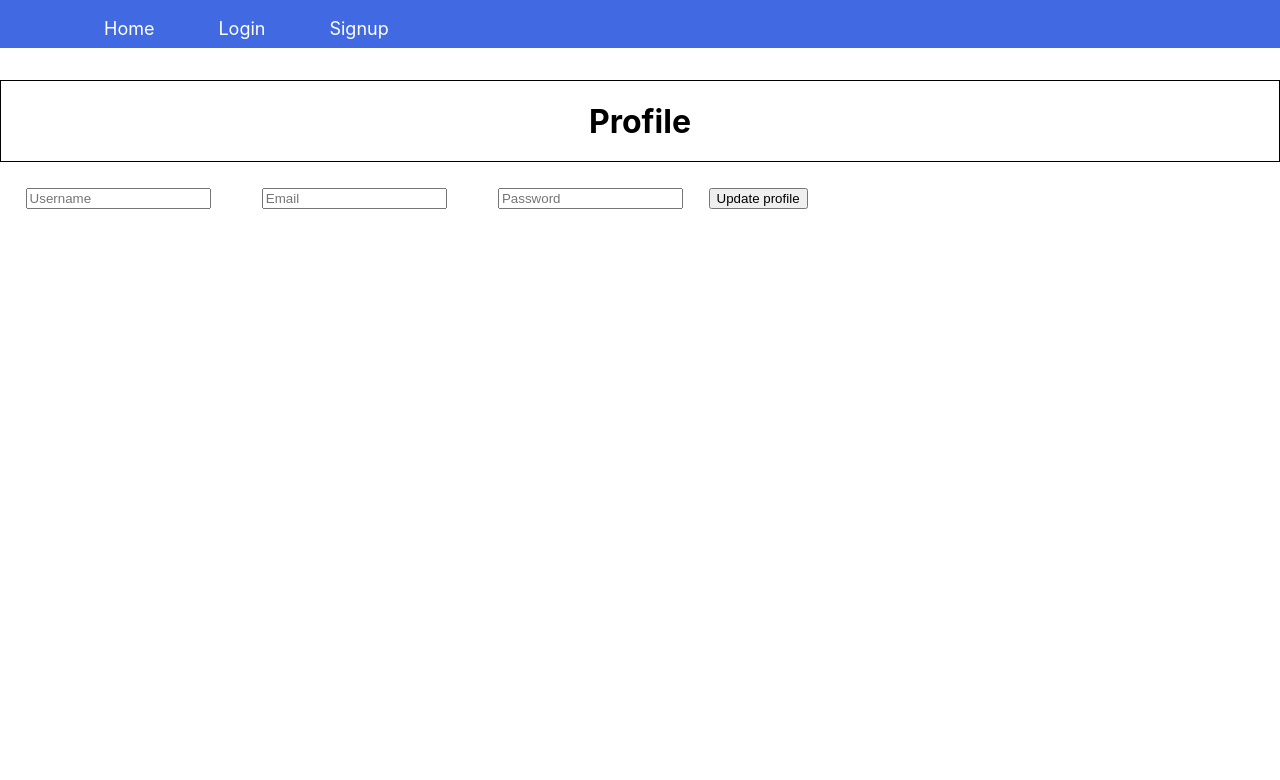
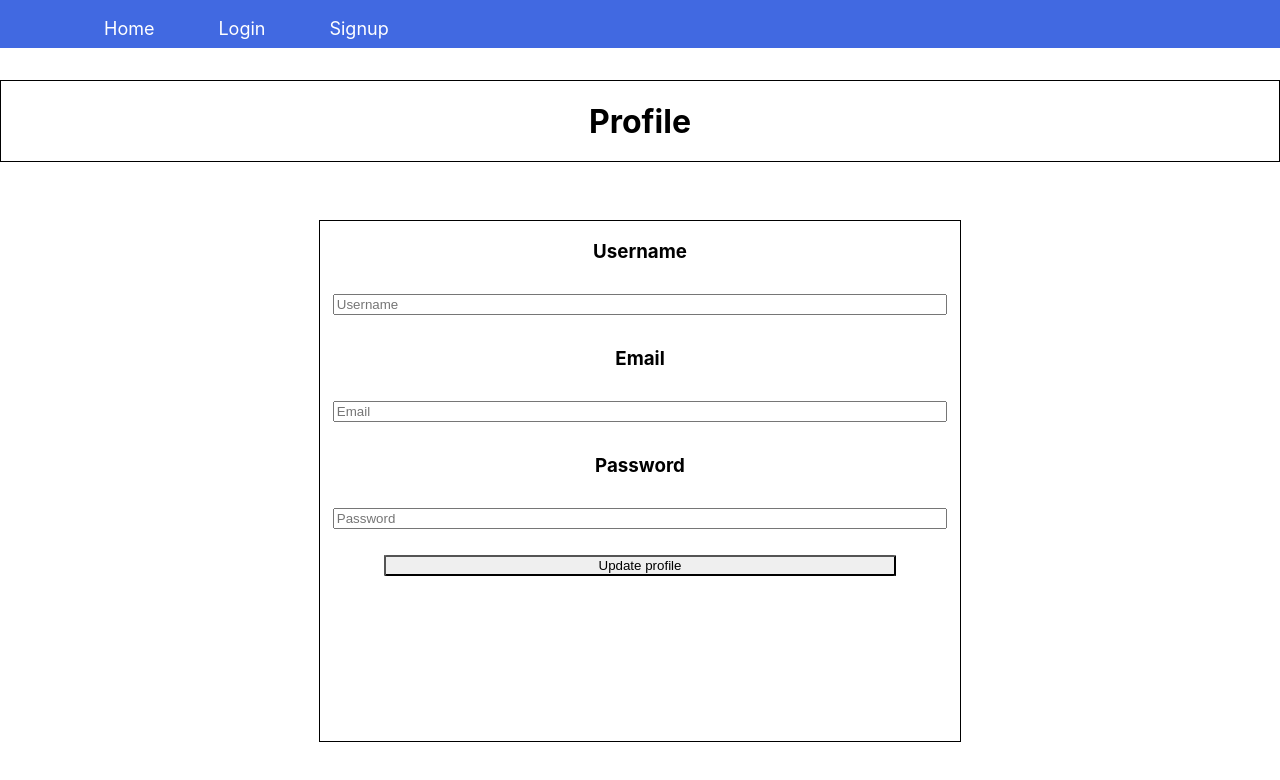
Before and after one commit to VegardVog/Bob-s-settlement, a React (Create React App) app in the folder frontend/: page /profile in a window 1280 px wide. Shown: the top 780 px of the page. Built offline with nearby package versions, Linux system fonts and the light colour scheme; no server answers.

Commit message:
Need to add put endpoint

```diff
--- a/frontend/src/components/auth/Login.tsx
+++ b/frontend/src/components/auth/Login.tsx
@@ -3,6 +3,7 @@ import "../../styles/login.css";
 import axios from 'axios';
 import { UserContext, UserTypes } from '../../contextAPI/User';
 import { HttpRequestsContext, HttpRequestsTypes } from '../../contextAPI/HttpRequests';
+import { useNavigate } from 'react-router-dom';
 
 
 const Login = () =>{
@@ -12,6 +13,7 @@ const Login = () =>{
     password: "",
 });
 
+const navigate = useNavigate();
 
 const {setLoggedIn, setId} = useContext(UserContext) as UserTypes;
 
@@ -39,6 +41,8 @@ const handleChange = (e: ChangeEvent<HTMLInputElement>) => {
                 const response = await axios.post(baseURL + "/auth/signin", form);
                 setLoggedIn("true");
                 setId(response.data.id);
+                console.log(response);
+                navigate("/");
             } catch (error) {
                 console.error(error);
             }
@@ -53,6 +57,8 @@ const handleChange = (e: ChangeEvent<HTMLInputElement>) => {
       <div className='login-container'>
       <form onSubmit={handleSubmit} className='login-form-container'>
           <h2>Login</h2>
+
+          <label htmlFor='username'><h3>Username</h3></label>
           <input
               name='username'
               type="text"
@@ -63,9 +69,10 @@ const handleChange = (e: ChangeEvent<HTMLInputElement>) => {
               onChange={(e) => {handleChange(e)}}
               />
 
+            <label htmlFor='password'><h3>Password</h3></label>
           <input
               name='password'
-              type="text"
+              type="password"
               required
               placeholder='Password'
               className='login-form-item'
--- a/frontend/src/components/auth/Signup.tsx
+++ b/frontend/src/components/auth/Signup.tsx
@@ -60,6 +60,8 @@ const Signup  = () => {
         <div className='signup-container'>
             <form onSubmit={handleSubmit} className='signup-form-container'>
                 <h2>Sign up</h2>
+
+                <label htmlFor='username'><h3>Username</h3></label>
                 <input
                     name='username'
                     type="text"
@@ -70,10 +72,10 @@ const Signup  = () => {
                     onChange={(e) => {handleChange(e)}}
                     />
 
-
+                <label htmlFor='email'><h3>Email</h3></label>
                 <input
                     name='email'
-                    type="text"
+                    type="email"
                     required
                     placeholder='Email'
                     className='signup-form-item'
@@ -81,9 +83,10 @@ const Signup  = () => {
                     onChange={(e) => {handleChange(e)}}
                     />
 
+                <label htmlFor='password'><h3>Password</h3></label>
                 <input
                     name='password'
-                    type="text"
+                    type="password"
                     required
                     placeholder='Password'
                     className='signup-form-item'
--- a/frontend/src/components/profile/Profile.tsx
+++ b/frontend/src/components/profile/Profile.tsx
@@ -81,8 +81,9 @@ const Profile = () => {
         <div className='settlements-title'>
             <h1>Profile</h1>
         </div>
-
-        <form>
+        <div className='profile-form-container'>
+            <form onSubmit={handleSubmit} className='profile-form'>
+                <label htmlFor='username'><h3>Username</h3></label>
                 <input
                         name='username'
                         type="text"
@@ -93,10 +94,10 @@ const Profile = () => {
                         onChange={(e) => {handleChange(e)}}
                         />
 
-
+        <label htmlFor='email'><h3>Email</h3></label>
                     <input
                         name='email'
-                    type="text"
+                        type="email"
                         required
                         placeholder='Email'
                         className='signup-form-item'
@@ -104,17 +105,20 @@ const Profile = () => {
                         onChange={(e) => {handleChange(e)}}
                         />
 
+                <label htmlFor='password'><h3>Password</h3></label>
                     <input
                         name='password'
-                    type="text"
+                        type="password"
                         required
                         placeholder='Password'
                         className='signup-form-item'
                         value={form.password}
                         onChange={(e) => {handleChange(e)}}
                         />
-            <button type='submit'>Update profile</button>
+                <button type='submit' className='form-submitButton'>Update profile</button>
             </form>
+        </div>
+
     </div>
   )
 }
--- a/frontend/src/styles/profile.css
+++ b/frontend/src/styles/profile.css
@@ -3,6 +3,8 @@
     flex-direction: column;
     height: 100vh;
     width: 100vw;
+    text-align: center;
+
 
 }
 
@@ -14,3 +16,21 @@
     align-items: center;
     height: 10vh;
 }
+
+
+.profile-form {
+    display: flex;
+    flex-direction: column;
+    height: 65vh;
+    width: 50vw;
+    border: solid black 1px;
+
+
+}
+
+.profile-form-container {
+    display: flex;
+    justify-content: center;
+    align-items: center;
+    margin: auto;
+}
```
Lines whose indentation alone changed are shown as unchanged.
